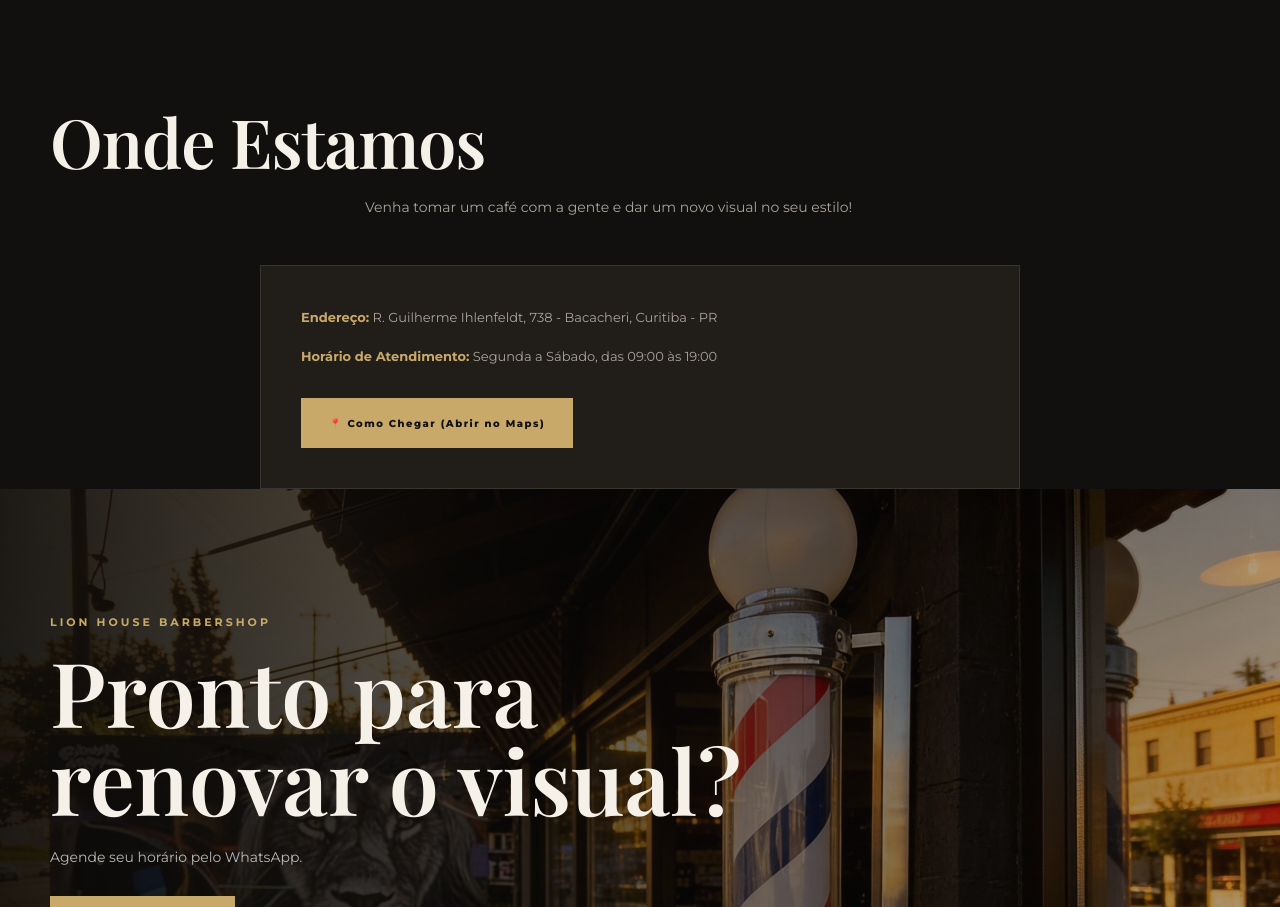
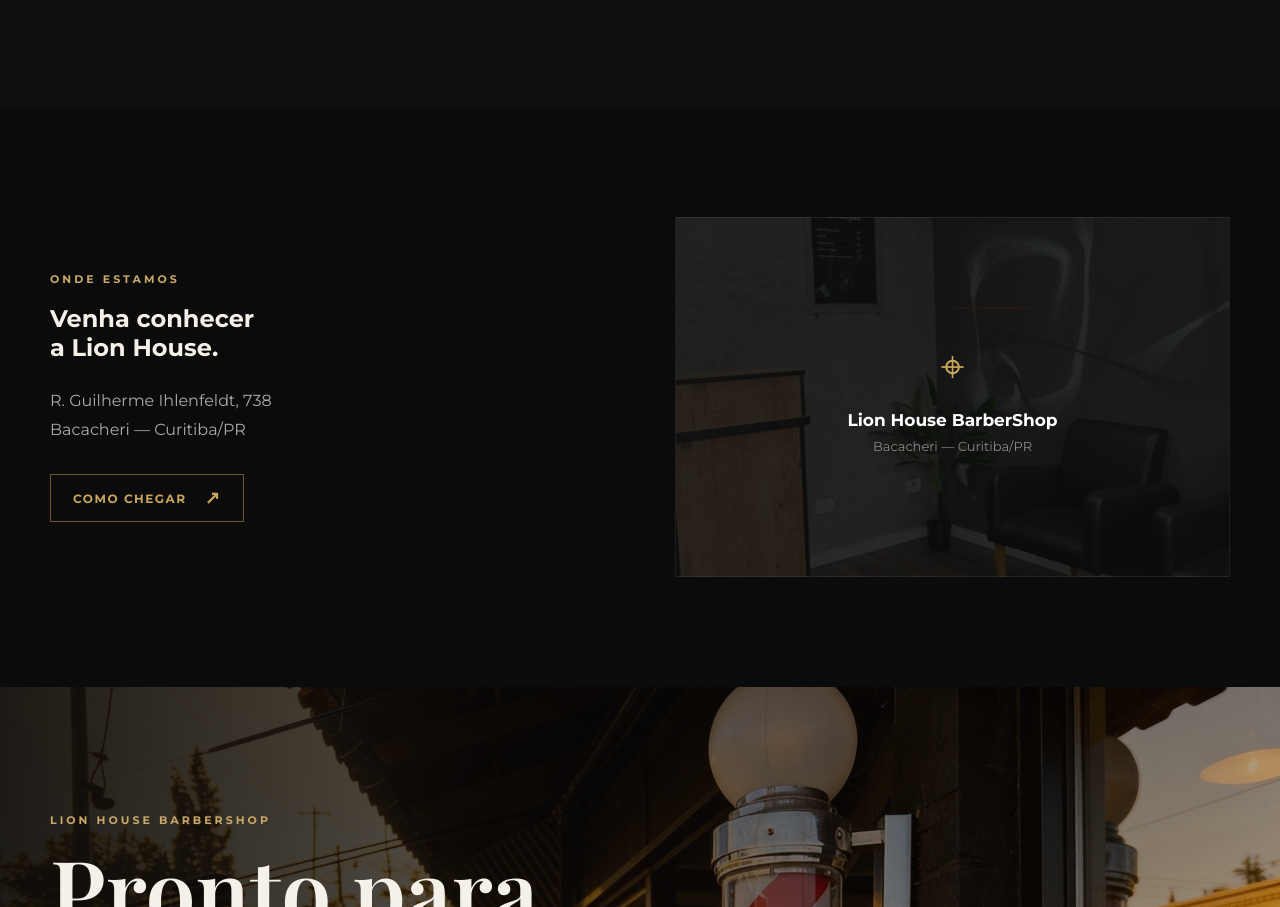
Before and after one commit to samuelfreireathaides7-stack/lion-house-barbershop, a plain HTML site: page index.html in a window 1280 px wide. Shown: the part 7171-8078 px from the top of the page. Drawn offline with nearby package versions, Linux system fonts and the light colour scheme.

Commit message:
Adicionando secao Como Chegar estilizada

````diff
--- a/index.html
+++ b/index.html
@@ -865,25 +865,61 @@
 
         </section>
 
+        <!-- ================= LOCALIZAÇÃO ================= -->
 
-       <!-- Seção Como Chegar / Localização -->
-<section id="localizacao" class="localizacao-section">
-    <div class="container">
-        <h2>Onde Estamos</h2>
-        <p>Venha tomar um café com a gente e dar um novo visual no seu estilo!</p>
+<section id="localizacao" class="location section">
 
-        <div class="endereco-box">
-            <p><strong>Endereço:</strong> R. Guilherme Ihlenfeldt, 738 - Bacacheri, Curitiba - PR</p>
-            <p><strong>Horário de Atendimento:</strong> Segunda a Sábado, das 09:00 às 19:00</p>
+    <div class="container location-content">
 
-            <!-- Botão que abre direto no Google Maps para traçar a rota -->
-            <a href="https://www.google.com/maps/search/?api=1&query=R.+Guilherme+Ihlenfeldt,+738+-+Bacacheri,+Curitiba+-+PR"
-               target="_blank"
-               class="btn-como-chegar">
-               📍 Como Chegar (Abrir no Maps)
+        <div class="location-text">
+
+            <p class="section-label">
+                ONDE ESTAMOS
+            </p>
+
+            <h2>
+                Venha conhecer
+                <br>
+                a Lion House.
+            </h2>
+
+            <p class="location-address">
+                R. Guilherme Ihlenfeldt, 738
+                <br>
+                Bacacheri — Curitiba/PR
+            </p>
+
+            <a
+                href="https://www.google.com/maps/search/?api=1&query=R.+Guilherme+Ihlenfeldt%2C+738%2C+Bacacheri%2C+Curitiba+-+PR%2C+82620-035"
+                target="_blank"
+                class="location-button"
+            >
+                COMO CHEGAR
+                <span>↗</span>
             </a>
+
         </div>
+
+        <div class="location-map">
+
+            <div class="map-placeholder">
+
+                <span class="map-icon">⌖</span>
+
+                <strong>
+                    Lion House BarberShop
+                </strong>
+
+                <span>
+                    Bacacheri — Curitiba/PR
+                </span>
+
+            </div>
+
+        </div>
+
     </div>
+
 </section>
 
         <!-- ================= CTA FINAL ================= -->
--- a/style.css
+++ b/style.css
@@ -1120,117 +1120,115 @@ a {
 
 }
 
+/* ================= LOCALIZAÇÃO ================= */
 
-```
-```css
-/* =========================
-   LOCALIZAÇÃO
-========================= */
-
-.localizacao-section {
-    background: var(--bg-light);
-    padding: 110px 0;
-    text-align: center;
+.location {
+    background: #0b0b0b;
 }
 
-.localizacao-section h2 {
-    font-family: "Playfair Display", serif;
-    font-size: clamp(42px, 6vw, 68px);
-    line-height: 1;
-    font-weight: 600;
-    letter-spacing: -1px;
-    margin-bottom: 20px;
+.location-content {
+    display: grid;
+    grid-template-columns: 1fr 1fr;
+    gap: 70px;
+    align-items: center;
 }
 
-.localizacao-section > .container > p {
-    max-width: 550px;
-    margin: 0 auto 45px;
-    color: var(--muted);
-    font-size: 14px;
-    line-height: 1.8;
+.location-text {
+    max-width: 500px;
 }
 
-.endereco-box {
-    max-width: 760px;
-    margin: 0 auto;
-    padding: 40px;
-    background: var(--bg-card);
-    border: 1px solid var(--border);
-    position: relative;
-    transition: .35s ease;
+.location-text h2 {
+    margin-bottom: 25px;
 }
 
-.endereco-box:hover {
-    border-color: rgba(201, 169, 106, .55);
-    transform: translateY(-5px);
-}
-
-.endereco-box p {
-    color: var(--muted);
-    font-size: 13px;
+.location-address {
+    color: #aaa;
     line-height: 1.8;
-    margin-bottom: 15px;
-}
-
-.endereco-box p:last-of-type {
     margin-bottom: 30px;
 }
 
-.endereco-box strong {
-    color: var(--gold);
+.location-button {
+    display: inline-flex;
+    align-items: center;
+    gap: 18px;
+    padding: 14px 22px;
+    border: 1px solid rgba(201, 166, 91, 0.5);
+    color: #c9a65b;
+    font-size: 12px;
     font-weight: 700;
+    letter-spacing: 1.5px;
+    transition: all 0.3s ease;
 }
 
-.btn-como-chegar {
-    display: inline-flex;
-    align-items: center;
-    justify-content: center;
-    min-height: 50px;
-    padding: 0 28px;
-    background: var(--gold);
-    color: #111;
-    font-size: 10px;
-    font-weight: 800;
-    letter-spacing: 1.5px;
-    transition: .3s ease;
+.location-button span {
+    font-size: 18px;
+    line-height: 1;
 }
 
-.btn-como-chegar:hover {
-    background: var(--gold-light);
+.location-button:hover {
+    background: #c9a65b;
+    color: #0b0b0b;
+    border-color: #c9a65b;
     transform: translateY(-3px);
 }
 
-/* =========================
-   LOCALIZAÇÃO — MOBILE
-========================= */
+.location-map {
+    height: 360px;
+    overflow: hidden;
+}
 
-@media (max-width: 600px) {
+.map-placeholder {
+    width: 100%;
+    height: 100%;
+    background:
+        linear-gradient(
+            rgba(12, 12, 12, 0.88),
+            rgba(12, 12, 12, 0.88)
+        ),
+        url("imagem3.jpg") center/cover no-repeat;
 
-    .localizacao-section {
-        padding: 80px 0;
+    display: flex;
+    flex-direction: column;
+    justify-content: center;
+    align-items: center;
+    text-align: center;
+    gap: 8px;
+
+    border: 1px solid rgba(255, 255, 255, 0.08);
+}
+
+.map-icon {
+    font-size: 42px;
+    color: #c9a65b;
+    margin-bottom: 10px;
+}
+
+.map-placeholder strong {
+    color: #fff;
+    font-size: 17px;
+}
+
+.map-placeholder span:last-child {
+    color: #888;
+    font-size: 13px;
+}
+
+
+/* ================= RESPONSIVO ================= */
+
+@media (max-width: 768px) {
+
+    .location-content {
+        grid-template-columns: 1fr;
+        gap: 40px;
     }
 
-    .localizacao-section h2 {
-        font-size: 48px;
+    .location-text {
+        max-width: 100%;
     }
 
-    .localizacao-section > .container > p {
-        font-size: 13px;
-        margin-bottom: 35px;
+    .location-map {
+        height: 280px;
     }
 
-    .endereco-box {
-        padding: 30px 22px;
-    }
-
-    .endereco-box p {
-        font-size: 12px;
-    }
-
-    .btn-como-chegar {
-        width: 100%;
-        padding: 0 15px;
-        text-align: center;
-    }
 }
-```
````
